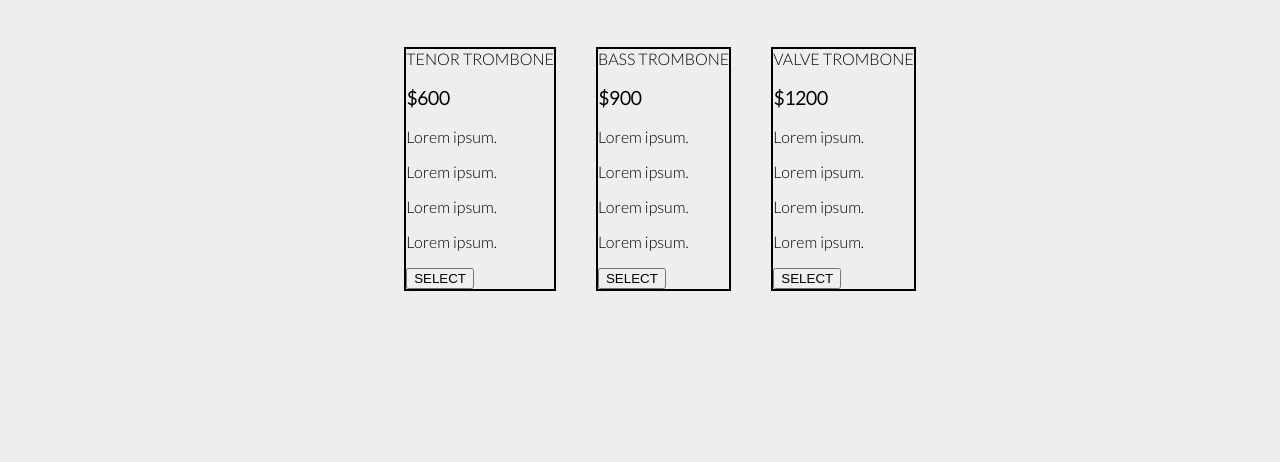
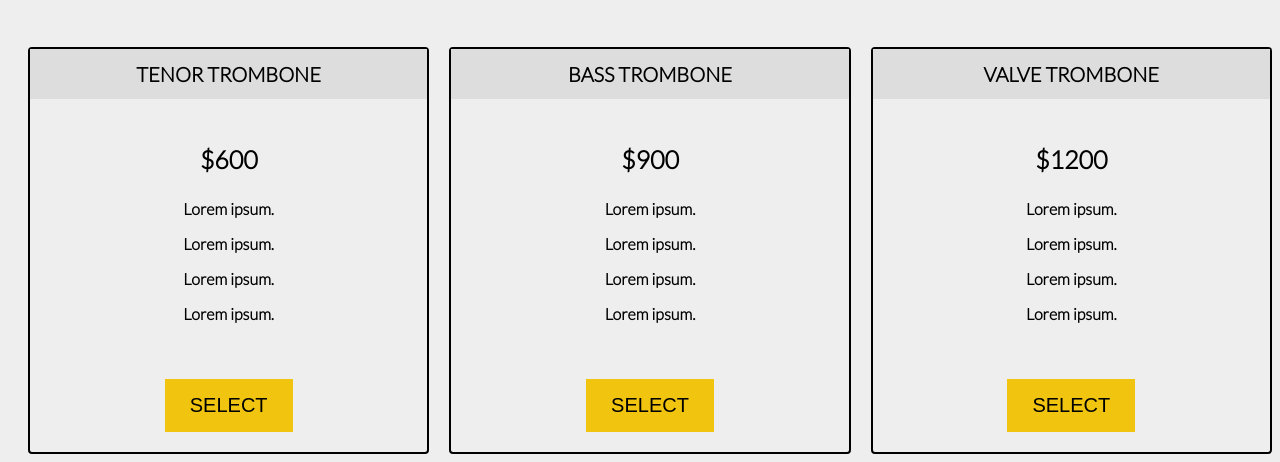
Before and after one commit to mohamed20163858/Build-a-Product-Landing-Page, a plain HTML site: page index.html in a window 1280 px wide. Shown: the part 979-1441 px from the top of the page. Before the commit the page ends 1278 px from the top, so only its background shows below. Drawn offline with Linux system fonts and the light colour scheme.

Commit message:
finish price-box section

```diff
--- a/css/style.css
+++ b/css/style.css
@@ -5,6 +5,7 @@
     display: flex;
     justify-content: space-around;
     width: 100%;
+    background-color:#EEEEEE ;
 
  }
  header img{
@@ -16,6 +17,8 @@
      display: flex;
      flex-wrap: nowrap;
      margin:30px;
+     font-size: 20px;
+     font-weight:bold;
  }
  header ul li a{
     text-decoration:none;
@@ -50,6 +53,12 @@
      font-size: 20px;
      font-weight: bold;
      border:none;
+     padding:15px 25px;
+ }
+ #form-section #submit:hover{
+     background-color:#FFA500;
+     cursor: pointer;
+
  }
   #feature {
       display: block;
@@ -97,8 +106,46 @@
  }
 
  .price-box{
-    margin-left: 40px;
+    margin-left: 20px;
     border: solid 2px black;
+    border-radius:4px;
+    width: calc(100% / 3);
+
+
+ }
+ .price-title{
+     background-color: #DDDDDD;
+     text-align: center;
+     font-size: 20px;
+     font-weight: 700;
+     display: flex;
+     justify-content: center;
+     align-items: center;
+     height:30px;
+     padding: 10px 0px;
+ }
+ .price-details,.price-button{
+     text-align: center;
+     padding: 20px;
+
+ }
+ .price-details h3{
+     font-size: 25px;
+ }
+ .price-details p{
+     font-weight: bold;
+ }
+ .price-button input{
+     border:none;
+     background-color:#F1C40F;
+     font-size: 20px;
+     padding: 15px 25px;
+
+ }
+ .price-button input:hover{
+    background-color:#FFA500;
+    cursor: pointer;
+
  }
  @media (min-width: 767px) {
 
--- a/index.html
+++ b/index.html
@@ -35,8 +35,8 @@
       </form>
 
     </section>
-    <div class="container">
-      <section id ="feature">
+    <div>
+      <section id ="feature"  class="container">
         <div class="element" >
            <div class="icon">
               <i class="fa fa-3x fa-fire"></i>
@@ -70,7 +70,7 @@
         </div>
         <div></div>
       </section>
-      <section id="how-it-works">
+      <section id="how-it-works"  >
         <iframe width="560" height="315" src="https://www.youtube.com/embed/y8Yv4pnO7qc" title="YouTube video player" frameborder="0" allow="accelerometer; autoplay; clipboard-write; encrypted-media; gyroscope; picture-in-picture" allowfullscreen></iframe>
 
     </section>
```
